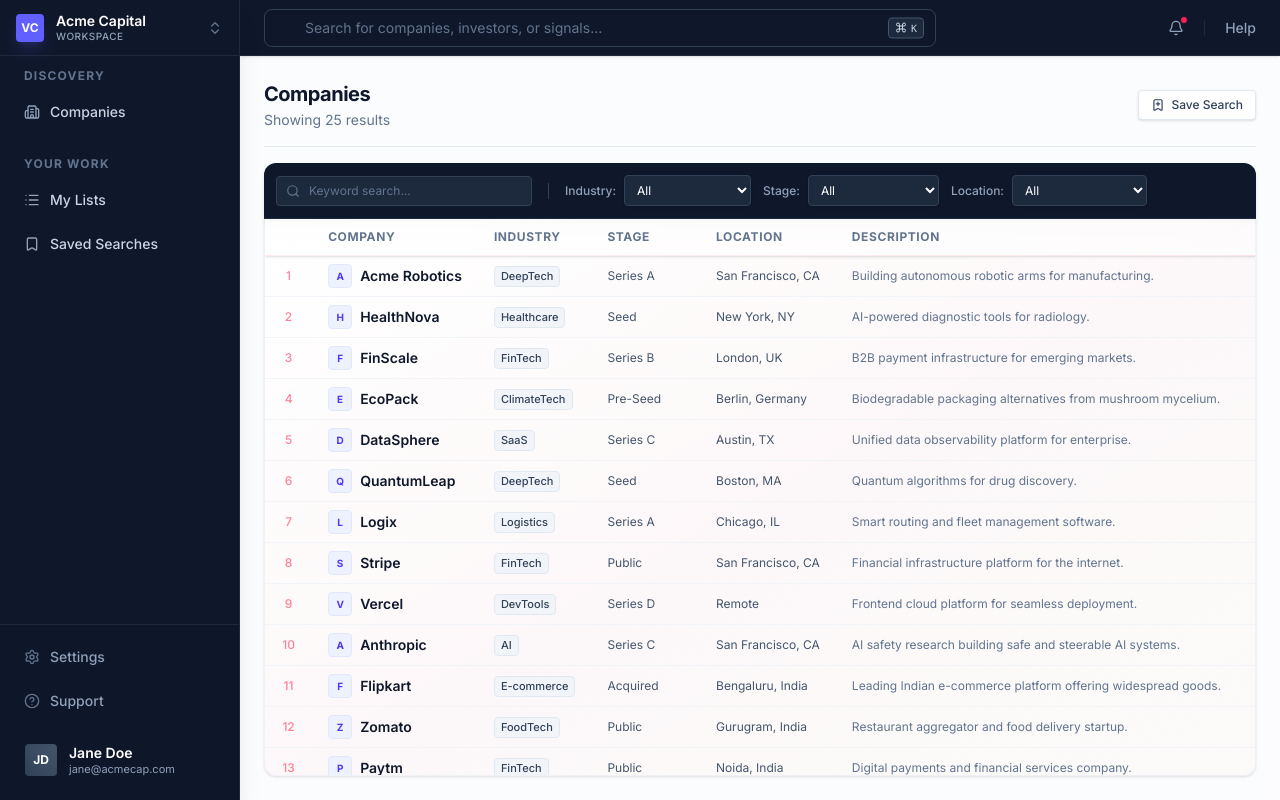
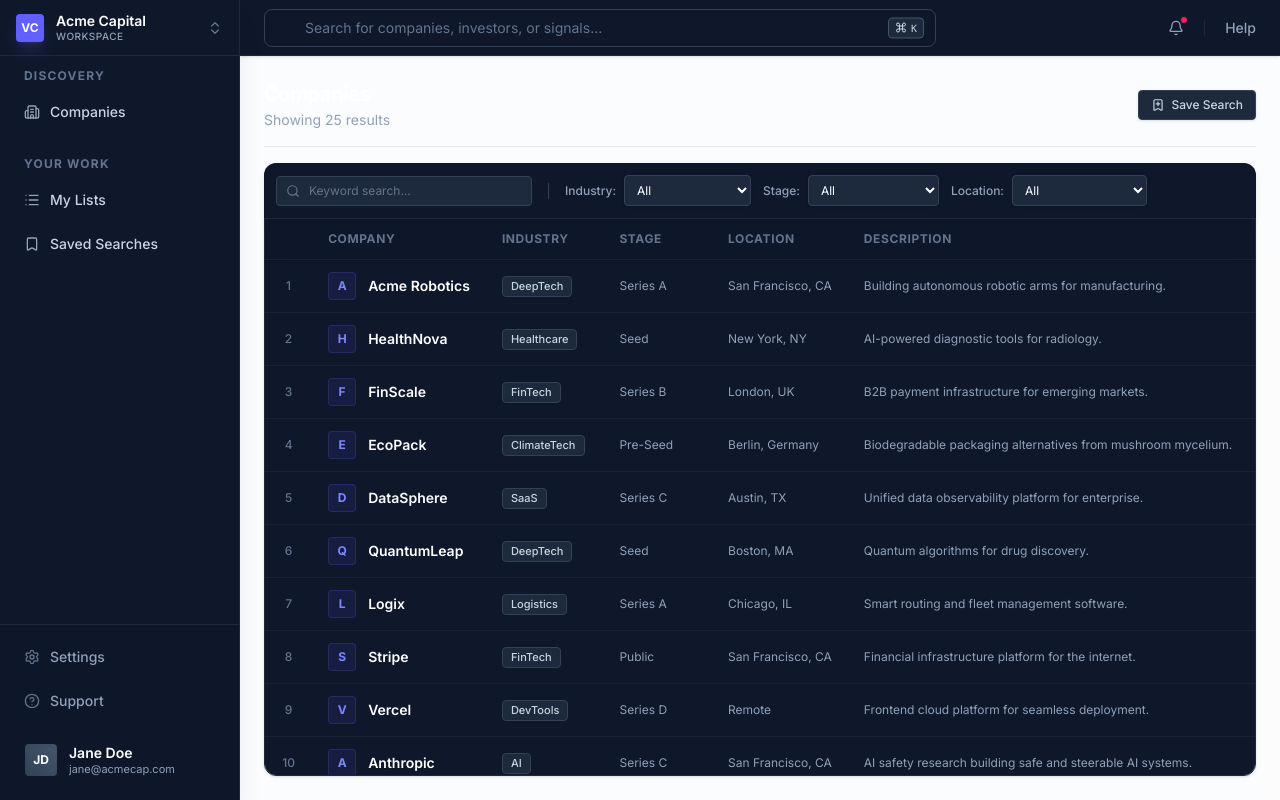
Before and after one commit to pjha26/vc-intelligence, a Next.js app: page /companies in a window 1280 px wide. Built offline with nearby package versions, Linux system fonts and the light colour scheme.

Commit message:
feat: Implement companies dashboard page with search, industry, stage, and location filtering, and saved search functionality.

```diff
--- a/src/app/(dashboard)/companies/page.tsx
+++ b/src/app/(dashboard)/companies/page.tsx
@@ -60,13 +60,13 @@
         <div className="h-full flex flex-col">
             <div className="flex items-center justify-between pb-4 border-b border-slate-200 shrink-0">
                 <div>
-                    <h1 className="text-xl font-bold text-slate-900 tracking-tight">Companies</h1>
-                    <p className="text-sm text-slate-500 mt-0.5">Showing {filteredCompanies.length} result{filteredCompanies.length === 1 ? '' : 's'}</p>
+                    <h1 className="text-xl font-bold text-white tracking-tight">Companies</h1>
+                    <p className="text-sm text-slate-400 mt-0.5">Showing {filteredCompanies.length} result{filteredCompanies.length === 1 ? '' : 's'}</p>
                 </div>
                 <div className="flex gap-2">
                     <button
                         onClick={handleSaveSearch}
-                        className="flex items-center space-x-1.5 px-3 py-1.5 bg-white border border-slate-200 text-slate-700 rounded shadow-sm font-medium hover:bg-slate-50 transition-colors text-xs"
+                        className="flex items-center space-x-1.5 px-3 py-1.5 bg-slate-800 border border-slate-700 text-slate-300 rounded shadow-sm font-medium hover:bg-slate-700 hover:text-white transition-colors text-xs"
                     >
                         <BookmarkPlus className="w-3.5 h-3.5" />
                         <span>Save Search</span>
@@ -133,43 +133,43 @@
             </div>
 
             {/* Dense Data Grid */}
-            <div className="flex-1 overflow-auto bg-gradient-to-br from-white via-rose-50/40 to-orange-50/20 rounded-b-xl shadow-sm border border-slate-200/50 mt-[-1px]">
+            <div className="flex-1 overflow-auto bg-slate-900 rounded-b-xl shadow-sm border border-slate-800 mt-[-1px]">
                 <table className="w-full text-left border-collapse whitespace-nowrap">
-                    <thead className="sticky top-0 z-10 bg-white/60 backdrop-blur-md border-b border-rose-200/60 shadow-sm">
-                        <tr className="text-xs font-semibold text-slate-500 uppercase tracking-wider">
-                            <th className="px-4 py-2.5 w-6"></th>
-                            <th className="px-4 py-2.5">Company</th>
-                            <th className="px-4 py-2.5">Industry</th>
-                            <th className="px-4 py-2.5">Stage</th>
-                            <th className="px-4 py-2.5">Location</th>
-                            <th className="px-4 py-2.5 flex-1 w-full">Description</th>
+                    <thead className="sticky top-0 z-10 bg-slate-900/95 backdrop-blur-md border-b border-slate-800 shadow-sm">
+                        <tr className="text-xs font-bold text-slate-500 uppercase tracking-wider">
+                            <th className="px-4 py-3 w-6"></th>
+                            <th className="px-4 py-3">Company</th>
+                            <th className="px-4 py-3">Industry</th>
+                            <th className="px-4 py-3">Stage</th>
+                            <th className="px-4 py-3">Location</th>
+                            <th className="px-4 py-3 flex-1 w-full">Description</th>
                         </tr>
                     </thead>
-                    <tbody className="divide-y divide-slate-100 text-sm">
+                    <tbody className="divide-y divide-slate-800/60 text-sm">
                         {filteredCompanies.map((company, idx) => (
-                            <tr key={company.id} className="group hover:bg-rose-50/60 transition-colors">
-                                <td className="px-4 py-2 text-xs text-rose-400/80 font-medium w-6 text-center">{idx + 1}</td>
-                                <td className="px-4 py-2 flex items-center gap-2">
-                                    <div className="w-6 h-6 rounded bg-indigo-50 flex items-center justify-center text-indigo-600 font-bold text-[10px] shrink-0 border border-indigo-100">
+                            <tr key={company.id} className="group hover:bg-slate-800/40 transition-colors">
+                                <td className="px-4 py-3 text-xs text-slate-500 font-medium w-6 text-center">{idx + 1}</td>
+                                <td className="px-4 py-3 flex items-center gap-3">
+                                    <div className="w-7 h-7 rounded bg-indigo-500/10 flex items-center justify-center text-indigo-400 font-bold text-xs shrink-0 border border-indigo-500/20">
                                         {company.name.charAt(0)}
                                     </div>
-                                    <Link href={`/companies/${company.id}`} className="font-semibold text-slate-900 group-hover:text-indigo-600 transition-colors">
+                                    <Link href={`/companies/${company.id}`} className="font-semibold text-white group-hover:text-indigo-400 transition-colors">
                                         {company.name}
                                     </Link>
                                 </td>
-                                <td className="px-4 py-2">
-                                    <span className="inline-flex items-center px-1.5 py-0.5 rounded text-[11px] font-medium bg-slate-100 text-slate-700 border border-slate-200">
+                                <td className="px-4 py-3">
+                                    <span className="inline-flex items-center px-2 py-0.5 rounded text-[11px] font-medium bg-slate-800 text-slate-300 border border-slate-700">
                                         {company.industry}
                                     </span>
                                 </td>
-                                <td className="px-4 py-2 text-slate-600 text-xs">{company.stage}</td>
-                                <td className="px-4 py-2 text-slate-600 text-xs flex items-center gap-1.5">
+                                <td className="px-4 py-3 text-slate-400 text-xs">{company.stage}</td>
+                                <td className="px-4 py-3 text-slate-400 text-xs flex items-center gap-1.5">
                                     {company.location}
                                 </td>
-                                <td className="px-4 py-2 text-slate-500 text-xs truncate max-w-[300px] xl:max-w-[500px] relative">
+                                <td className="px-4 py-3 text-slate-400 text-xs truncate max-w-[300px] xl:max-w-[500px] relative">
                                     {company.description}
-                                    <div className="absolute right-4 top-1/2 -translate-y-1/2 opacity-0 group-hover:opacity-100 transition-opacity bg-white/90 shadow-sm border border-slate-200 rounded px-2 py-1 flex items-center gap-2">
-                                        <Link href={`/companies/${company.id}`} className="text-[11px] font-medium text-indigo-600 hover:text-indigo-700 flex items-center gap-1">
+                                    <div className="absolute right-4 top-1/2 -translate-y-1/2 opacity-0 group-hover:opacity-100 transition-opacity bg-slate-800 shadow-xl border border-slate-700 rounded px-2.5 py-1.5 flex items-center gap-2">
+                                        <Link href={`/companies/${company.id}`} className="text-[11px] font-bold text-indigo-400 hover:text-indigo-300 flex items-center gap-1">
                                             Open Profile <ChevronRight className="w-3 h-3" />
                                         </Link>
                                     </div>
```
